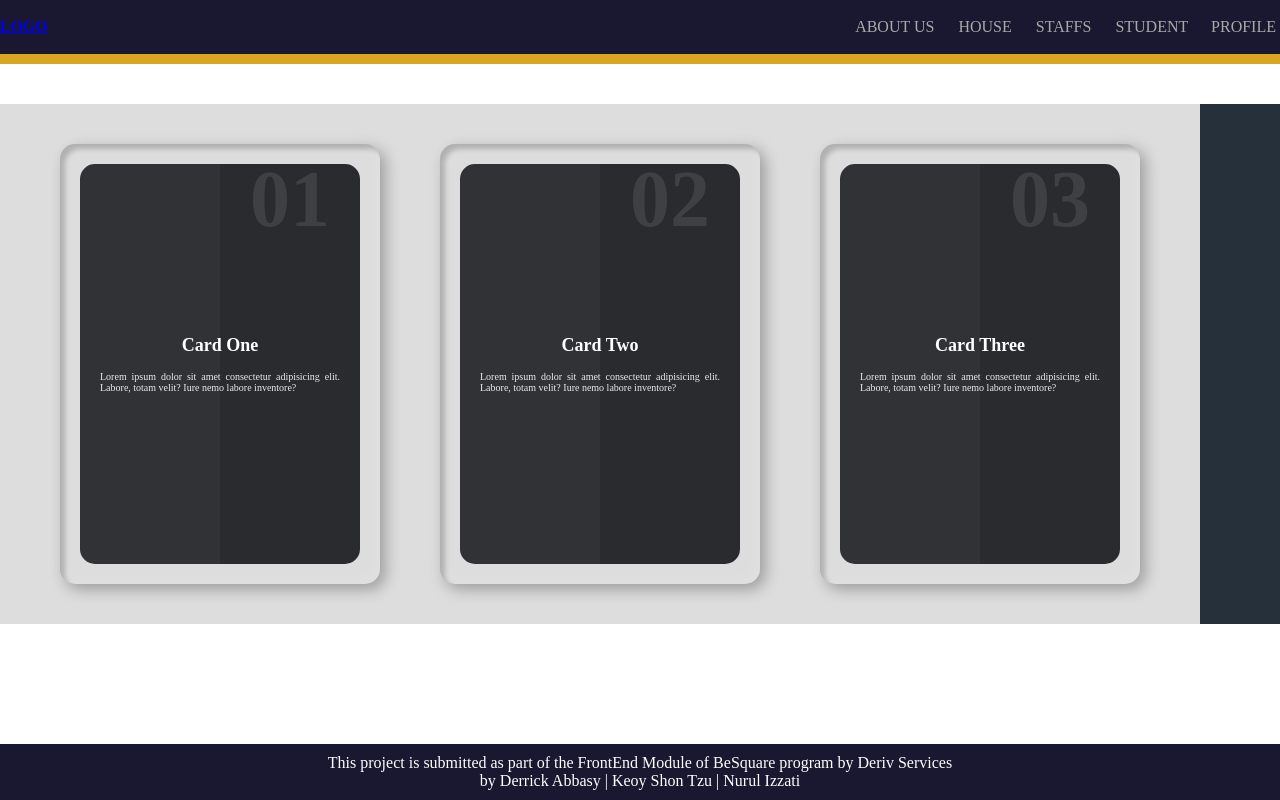
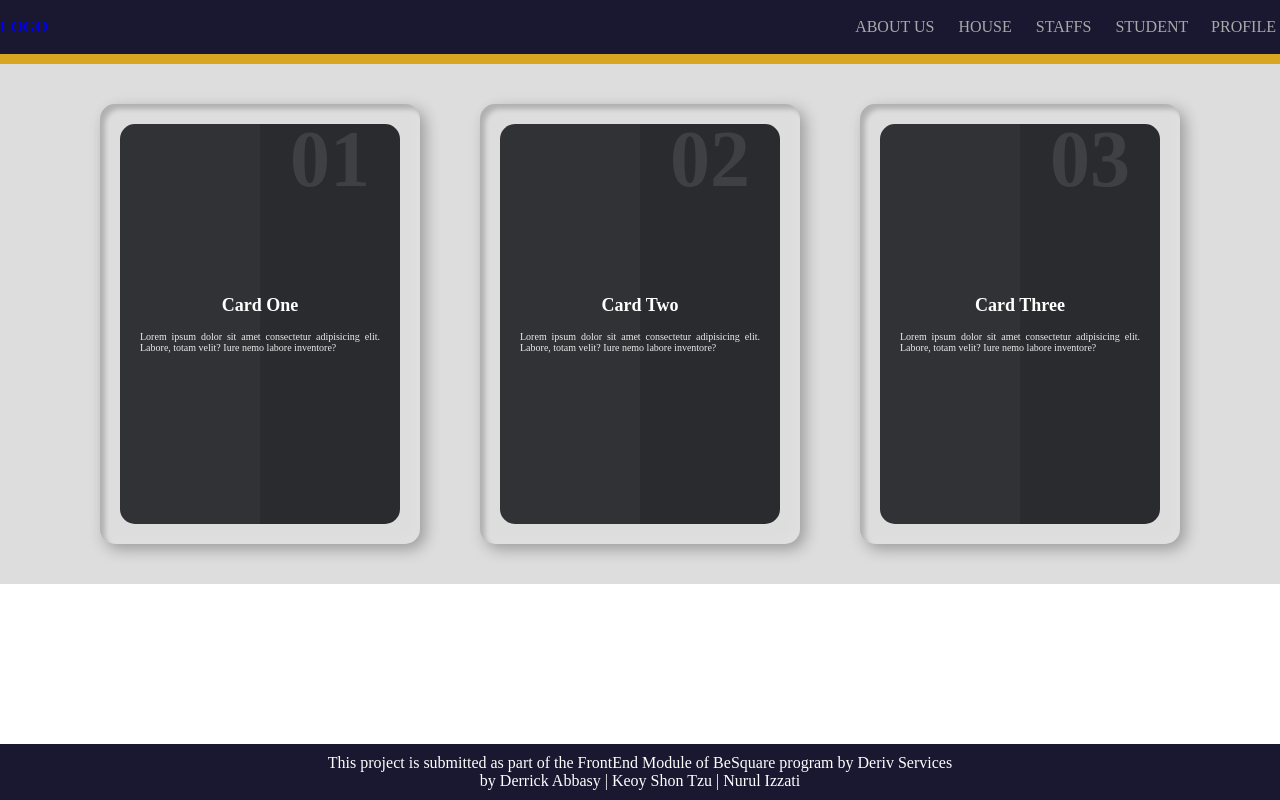
Before and after one commit to shontzu-deriv/fe-hackathon, a React (Create React App) app: page /aboutus in a window 1280 px wide. Built offline with nearby package versions, Linux system fonts and the light colour scheme.

Commit message:
fix css bug

```diff
--- a/src/Components/services.css
+++ b/src/Components/services.css
@@ -115,7 +115,7 @@ label {
   justify-content: center;
   text-align: center;
   margin: auto;
-  max-width: 860px;
+  /* max-width: 860px; */
   padding: 5rem 0;
 }
 
--- a/src/Pages/AboutUs/index.css
+++ b/src/Pages/AboutUs/index.css
@@ -3,8 +3,8 @@
   justify-content: center;
   align-items: center;
   flex-wrap: wrap;
-  max-width: 1200px;
-  margin: 40px 0;
+  /* max-width: 1200px; */
+  /* margin: 40px 0; */
 }
 
 .container .card {
```
